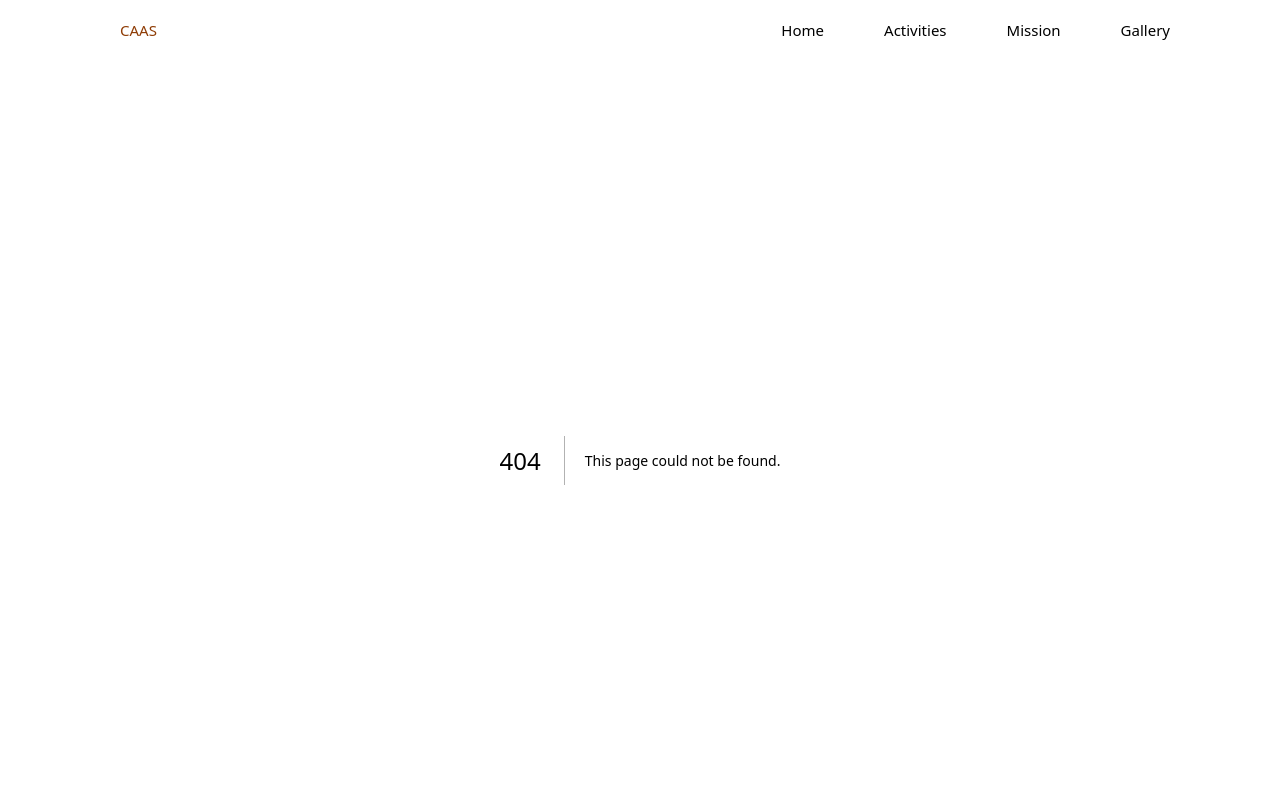
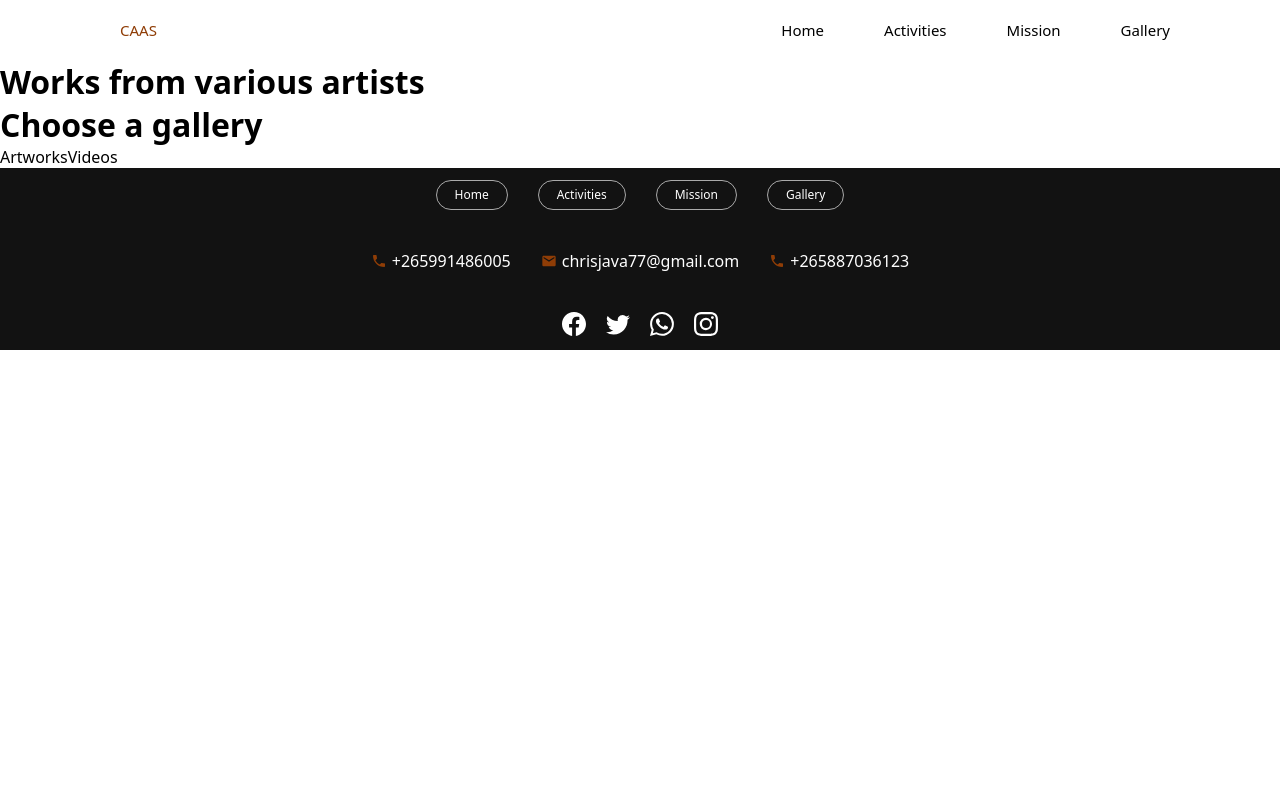
Before and after one commit to GiftChrisJava/animaters, a Next.js app: page /gallery in a window 1280 px wide. Before the commit this address had no page. Shown: the top 800 px of the page. Built offline with nearby package versions, Linux system fonts and the light colour scheme.

Commit message:
added images

```diff
--- /dev/null
+++ b/src/app/gallery/artworks/page.jsx
@@ -0,0 +1,5 @@
+import React from "react";
+
+export default function Artworks() {
+  return <div>Artworks</div>;
+}
--- /dev/null
+++ b/src/app/gallery/layout.jsx
@@ -0,0 +1,13 @@
+import React from "react";
+import styles from "./page.module.css";
+
+const Layout = ({ children }) => {
+  return (
+    <div>
+      <h1 className={styles.main_title}>Works from various artists</h1>
+      {children}
+    </div>
+  );
+};
+
+export default Layout;
--- /dev/null
+++ b/src/app/gallery/page.jsx
@@ -0,0 +1,22 @@
+import React from "react";
+import Link from "next/link";
+import styles from "./page.module.css"; // Make sure to import the correct CSS module
+
+const ArtGallery = () => {
+  return (
+    <div className={styles.container}>
+      <h1 className={styles.gallery_choose_gallery}>Choose a gallery</h1>
+      <div className={styles.gallery__items}>
+        <Link href="/gallery/artworks" className={styles.item}>
+          <span className={styles.title}>Artworks</span>
+        </Link>
+
+        <Link href="/gallery/videos" className={styles.item}>
+          <span className={styles.title}>Videos</span>
+        </Link>
+      </div>
+    </div>
+  );
+};
+
+export default ArtGallery;
--- /dev/null
+++ b/src/app/gallery/videos/page.jsx
@@ -0,0 +1,5 @@
+import React from "react";
+
+export default function Videos() {
+  return <div>Videos</div>;
+}
--- a/src/components/footer/Footer.jsx
+++ b/src/components/footer/Footer.jsx
@@ -1,5 +1,6 @@
 import React from "react";
 import styles from "./footer.module.css";
+import Link from "next/link";
 
 import {
   BsFacebook,
@@ -18,19 +19,19 @@ export default function Footer() {
       <div className={styles.footer_content}>
         <ul className={styles.footer__menu}>
           <li className={styles.li}>
-            <a href="#home">Home</a>
+            <Link href="/">Home</Link>
           </li>
 
           <li className={styles.li}>
-            <a href="#activities">Activities</a>
+            <Link href="#activities">Activities</Link>
           </li>
 
           <li className={styles.li}>
-            <a href="#mission">Mission</a>
+            <Link href="#mission">Mission</Link>
           </li>
 
           <li className={styles.li}>
-            <a href="#gallery">Gallery</a>
+            <Link href="/gallery">Gallery</Link>
           </li>
         </ul>
 
--- a/src/components/navbar/Navbar.jsx
+++ b/src/components/navbar/Navbar.jsx
@@ -1,5 +1,6 @@
 import React from "react";
 import styles from "./navbar.module.css";
+import Link from "next/link";
 
 export const Navbar = () => {
   return (
@@ -11,19 +12,19 @@ export const Navbar = () => {
 
         <ul className={styles.header__menu}>
           <li className={styles.li}>
-            <a href="#home">Home</a>
+            <Link href="/">Home</Link>
           </li>
 
           <li className={styles.li}>
-            <a href="#activities">Activities</a>
+            <Link href="#activities">Activities</Link>
           </li>
 
           <li className={styles.li}>
-            <a href="#mission">Mission</a>
+            <Link href="#mission">Mission</Link>
           </li>
 
           <li className={styles.li}>
-            <a href="#gallery">Gallery</a>
+            <Link href="/gallery">Gallery</Link>
           </li>
         </ul>
 
```
Also changed, not shown: public/pic 3.jpeg (added), src/app/gallery/page.module.css (added).
